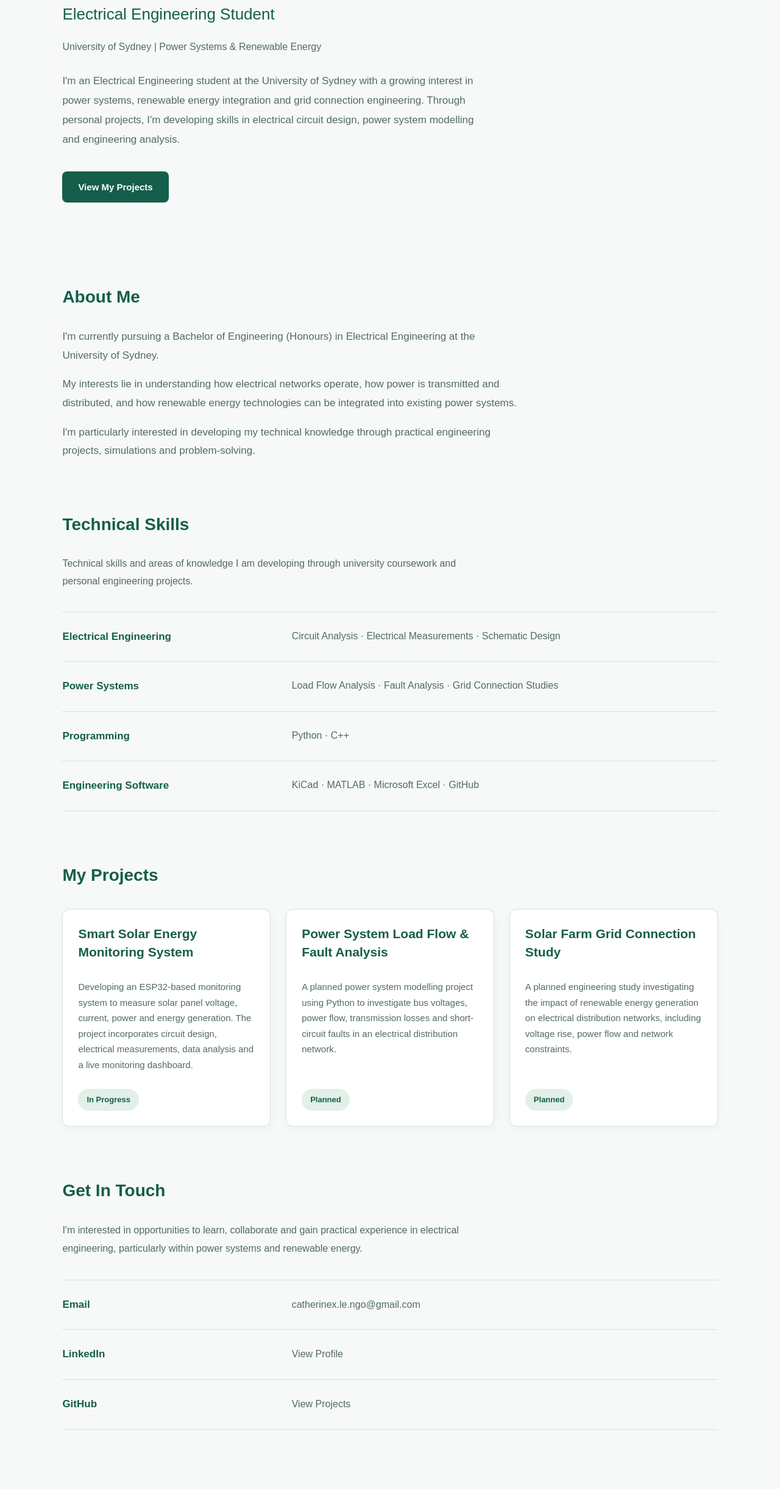
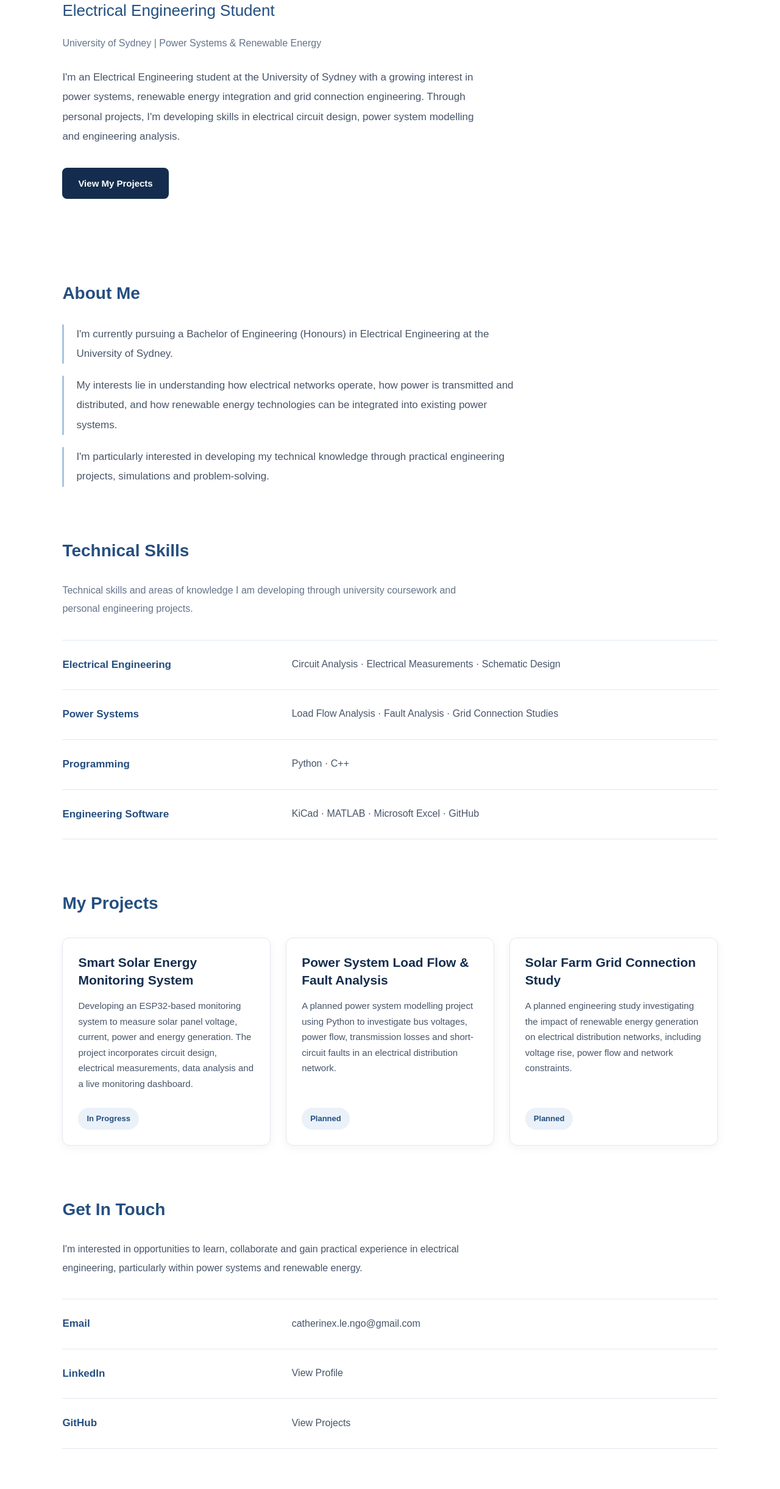
Before and after one commit to catherineelle/engineering-portfolio-, a plain HTML site: page index.html in a window 1280 px wide. Shown: the part 359-2800 px from the top of the page at 61% size. Drawn offline with Linux system fonts and the light colour scheme.

Commit message:
Update style.css

```diff
--- a/style.css
+++ b/style.css
@@ -1,10 +1,12 @@
 
-/* ========================================
+/* =========================================
+   CATHERINE NGO
    ELECTRICAL ENGINEERING PORTFOLIO
-   SAGE GREEN THEME
-======================================== */
+   WHITE & NAVY BLUE THEME
+========================================= */
 
-/* ===== GENERAL STYLING ===== */
+
+/* ===== GLOBAL STYLING ===== */
 
 * {
   box-sizing: border-box;
@@ -15,26 +17,53 @@ html {
 }
 
 body {
-  background-color: #F6F9F8;
-  color: #153F35;
+  background-color: #FFFFFF;
+  color: #142D4E;
   font-family: Arial, sans-serif;
   margin: 0;
   padding: 40px 8%;
   line-height: 1.8;
 }
 
+section {
+  scroll-margin-top: 30px;
+}
+
+h1 {
+  color: #142D4E;
+  font-size: 48px;
+  line-height: 1.3;
+  margin-bottom: 15px;
+}
+
+h2 {
+  color: #254F80;
+  font-size: 28px;
+  margin-top: 60px;
+  margin-bottom: 25px;
+}
+
+p {
+  color: #475569;
+  font-size: 17px;
+  max-width: 750px;
+}
+
+
 /* ===== NAVIGATION BAR ===== */
 
 nav {
   display: flex;
+  flex-wrap: wrap;
+  align-items: center;
   gap: 35px;
   padding: 20px 0;
   margin-bottom: 60px;
-  border-bottom: 1px solid #D1E5DC;
+  border-bottom: 1px solid #E2E8F0;
 }
 
 nav a {
-  color: #526B62;
+  color: #64748B;
   text-decoration: none;
   font-size: 16px;
   font-weight: 600;
@@ -42,39 +71,157 @@ nav a {
 }
 
 nav a:hover {
-  color: #155E4B;
+  color: #142D4E;
 }
 
-/* ===== HOME SECTION ===== */
 
-h1 {
-  color: #153F35;
-  font-size: 48px;
-  line-height: 1.3;
-  margin-bottom: 15px;
+/* ===== HERO / HOMEPAGE ===== */
+
+.hero {
+  padding: 50px 0 70px;
 }
 
-h2 {
-  color: #155E4B;
-  font-size: 28px;
-  margin-top: 60px;
+.hero-label {
+  color: #254F80;
+  font-size: 13px;
+  font-weight: bold;
+  letter-spacing: 2px;
+  margin-bottom: 20px;
+}
+
+.hero h1 {
+  color: #142D4E;
+  font-size: 56px;
+  line-height: 1.2;
+  margin: 0 0 10px;
+}
+
+.hero h2 {
+  color: #254F80;
+  font-size: 26px;
+  font-weight: 500;
+  margin: 0 0 15px;
+}
+
+.hero-subtitle {
+  color: #64748B;
+  font-size: 16px;
   margin-bottom: 25px;
 }
 
-p {
-  color: #526B62;
+.hero-description {
+  color: #475569;
   font-size: 17px;
-  max-width: 750px;
+  max-width: 700px;
+  line-height: 1.9;
+  margin-bottom: 35px;
 }
+
+
+/* ===== VIEW MY PROJECTS BUTTON ===== */
+
+.hero-button {
+  display: inline-block;
+  background-color: #142D4E;
+  color: #FFFFFF;
+  padding: 12px 26px;
+  border-radius: 8px;
+  text-decoration: none;
+  font-size: 15px;
+  font-weight: 600;
+
+  transition:
+    background-color 0.3s ease,
+    transform 0.3s ease;
+}
+
+.hero-button:hover {
+  background-color: #254F80;
+  transform: translateY(-2px);
+}
+
+.hero-button:focus-visible,
+nav a:focus-visible,
+.contact-row a:focus-visible {
+  outline: 3px solid #6B9ED1;
+  outline-offset: 4px;
+}
+
 
 /* ===== ABOUT ME SECTION ===== */
 
-#about + p {
-  border-left: 3px solid #6B9B85;
-  padding-left: 20px;
+#about {
+  margin-bottom: 80px;
 }
 
-/* ===== PROJECT CARDS LAYOUT ===== */
+#about p {
+  color: #475569;
+  line-height: 1.9;
+  max-width: 750px;
+  margin-bottom: 20px;
+  padding-left: 20px;
+  border-left: 3px solid #A9C4E2;
+}
+
+
+/* ===== TECHNICAL SKILLS SECTION ===== */
+
+#skills {
+  margin-top: 80px;
+  margin-bottom: 80px;
+}
+
+.skills-intro {
+  color: #64748B;
+  font-size: 16px;
+  line-height: 1.9;
+  margin-bottom: 35px;
+  max-width: 700px;
+}
+
+.skills-list {
+  width: 100%;
+  border-top: 1px solid #E2E8F0;
+}
+
+.skill-row {
+  display: grid;
+  grid-template-columns: 35% minmax(0, 1fr);
+  align-items: start;
+  gap: 0;
+  padding: 25px 0;
+  border-bottom: 1px solid #E2E8F0;
+
+  transition: padding-left 0.3s ease;
+}
+
+.skill-row:hover {
+  padding-left: 10px;
+}
+
+.skill-row h3 {
+  color: #254F80;
+  font-size: 17px;
+  font-weight: 600;
+  margin: 0;
+}
+
+.skill-row p {
+  color: #475569;
+  font-size: 16px;
+  line-height: 1.8;
+  margin: 0;
+  max-width: none;
+  overflow-wrap: anywhere;
+}
+
+
+/* ===== PROJECTS SECTION ===== */
+
+#projects {
+  margin-top: 80px;
+  margin-bottom: 80px;
+}
 
 .project-container {
   display: grid;
@@ -83,83 +230,139 @@ p {
   margin-top: 30px;
 }
 
-/* ===== INDIVIDUAL PROJECT CARDS ===== */
+
+/* ===== PROJECT CARDS ===== */
 
 .project-card {
   background-color: #FFFFFF;
-  border: 1px solid #D1E5DC;
+  border: 1px solid #E2E8F0;
   border-radius: 12px;
   padding: 25px;
+
   display: flex;
   flex-direction: column;
-  box-shadow: 0 4px 15px rgba(21, 63, 53, 0.04);
-  transition: transform 0.3s ease,
+
+  box-shadow: 0 4px 15px rgba(20, 45, 78, 0.05);
+
+  transition:
+    transform 0.3s ease,
     border-color 0.3s ease,
     box-shadow 0.3s ease;
 }
 
-/* ===== PROJECT CARD HOVER ===== */
-
 .project-card:hover {
   transform: translateY(-5px);
-  border-color: #6B9B85;
-  box-shadow: 0 8px 25px rgba(21, 63, 53, 0.10);
+  border-color: #A9C4E2;
+  box-shadow: 0 8px 25px rgba(20, 45, 78, 0.12);
 }
 
-/* ===== PROJECT TITLES ===== */
-
 .project-card h3 {
-  color: #155E4B;
+  color: #142D4E;
   font-size: 21px;
   line-height: 1.4;
   margin-top: 0;
   margin-bottom: 15px;
 }
 
-/* ===== PROJECT DESCRIPTIONS ===== */
-
 .project-card p {
-  color: #526B62;
+  color: #475569;
   font-size: 15px;
   line-height: 1.7;
   flex-grow: 1;
+  margin-top: 0;
 }
+
 
 /* ===== PROJECT STATUS LABELS ===== */
 
 .project-status {
   display: inline-block;
   align-self: flex-start;
-  background-color: #E2F0E8;
-  color: #155E4B;
+
+  background-color: #EAF1F9;
+  color: #254F80;
+
   padding: 6px 14px;
   border-radius: 20px;
+
   font-size: 13px;
   font-weight: bold;
   margin-top: 12px;
 }
 
+
+/* ===== CONTACT SECTION ===== */
+
+#contact {
+  margin-top: 80px;
+  margin-bottom: 100px;
+}
+
+.contact-intro {
+  color: #475569;
+  font-size: 16px;
+  line-height: 1.9;
+  max-width: 700px;
+  margin-bottom: 35px;
+}
+
+.contact-list {
+  width: 100%;
+  border-top: 1px solid #E2E8F0;
+}
+
+.contact-row {
+  display: grid;
+  grid-template-columns: 35% minmax(0, 1fr);
+  align-items: center;
+  gap: 0;
+
+  padding: 25px 0;
+  border-bottom: 1px solid #E2E8F0;
+}
+
+.contact-row h3 {
+  color: #254F80;
+  font-size: 17px;
+  font-weight: 600;
+  margin: 0;
+}
+
+.contact-row a {
+  color: #475569;
+  font-size: 16px;
+  text-decoration: none;
+  overflow-wrap: anywhere;
+  transition: color 0.3s ease;
+}
+
+.contact-row a:hover {
+  color: #254F80;
+  text-decoration: underline;
+}
+
+
 /* ===== TABLET RESPONSIVENESS ===== */
 
 @media (max-width: 900px) {
+
   .project-container {
     grid-template-columns: repeat(2, minmax(0, 1fr));
   }
+
+  .hero h1 {
+    font-size: 46px;
   }
+
+}
+
 
 /* ===== MOBILE RESPONSIVENESS ===== */
 
 @media (max-width: 600px) {
+
   body {
     padding: 25px 6%;
-  }
-
-  h1 {
-    font-size: 34px;
-  }
-
-  h2 {
-    font-size: 25px;
   }
 
   nav {
@@ -172,80 +375,16 @@ p {
     font-size: 14px;
   }
 
-  .project-container {
-    grid-template-columns: 1fr;
+  h1 {
+    font-size: 34px;
   }
 
-  .project-card {
-    padding: 20px;
-  }
+  h2 {
+    font-size: 25px;
   }
 
+  /* Homepage */
 
-/* ===== HERO / HOMEPAGE SECTION ===== */
-
-.hero {
-  padding: 50px 0 70px;
-}
-
-.hero-label {
-  color: #155E4B;
-  font-size: 13px;
-  font-weight: bold;
-  letter-spacing: 2px;
-  margin-bottom: 20px;
-}
-
-.hero h1 {
-  color: #153F35;
-  font-size: 56px;
-  margin: 0 0 10px;
-}
-
-.hero h2 {
-  color: #155E4B;
-  font-size: 26px;
-  font-weight: 500;
-  margin: 0 0 15px;
-}
-
-.hero-subtitle {
-  color: #526B62;
-  font-size: 16px;
-  margin-bottom: 25px;
-}
-
-.hero-description {
-  color: #526B62;
-  font-size: 17px;
-  max-width: 700px;
-  line-height: 1.9;
-  margin-bottom: 35px;
-}
-
-/* ===== VIEW PROJECTS BUTTON ===== */
-
-.hero-button {
-  display: inline-block;
-  background-color: #155E4B;
-  color: #FFFFFF;
-  padding: 12px 26px;
-  border-radius: 8px;
-  text-decoration: none;
-  font-size: 15px;
-  font-weight: 600;
-  transition: background-color 0.3s ease,
-              transform 0.3s ease;
-}
-
-.hero-button:hover {
-  background-color: #237A62;
-  transform: translateY(-2px);
-}
-
-/* ===== MOBILE HOMEPAGE ===== */
-
-@media (max-width: 600px) {
   .hero {
     padding: 25px 0 45px;
   }
@@ -261,73 +400,22 @@ p {
   .hero-description {
     font-size: 15px;
   }
+
+  .hero-subtitle {
+    font-size: 14px;
   }
 
+  /* About */
 
-/* ===== TECHNICAL SKILLS SECTION ===== */
-
-#skills {
-  margin-top: 80px;
-  margin-bottom: 80px;
+  #about {
+    margin-bottom: 50px;
   }
 
-.skills-intro {
-  color: #526B62;
-  font-size: 16px;
-  margin-bottom: 35px;
-  max-width: 700px;
+  #about p {
+    font-size: 15px;
   }
 
-/* Skills List */
-
-.skills-list {
-  width: 100%;
-  border-top: 1px solid #D1E5DC;
-}
-
-/* Individual Skill Rows */
-
-.skill-row {
-  display: grid;
-  grid-template-columns: 35% 65%;
-  align-items: start;
-  gap: 0;
-  padding: 25px 0;
-  border-bottom: 1px solid #D1E5DC;
-}
-
-/* Skill Category */
-
-.skill-row h3 {
-  color: #155E4B;
-  font-size: 17px;
-  font-weight: 600;
-  margin: 0;
-}
-
-/* Skills Description */
-
-.skill-row p {
-  color: #526B62;
-  font-size: 16px;
-  line-height: 1.8;
-  margin: 0;
-  max-width: none;
-}
-
-/* Hover Effect */
-
-.skill-row {
-  transition: padding-left 0.3s ease;
-}
-
-.skill-row:hover {
-  padding-left: 10px;
-}
-
-/* Mobile Responsiveness */
-
-@media (max-width: 600px) {
+  /* Skills */
 
   #skills {
     margin-top: 50px;
@@ -348,62 +436,22 @@ p {
     font-size: 14px;
   }
 
+  /* Projects */
+
+  #projects {
+    margin-top: 50px;
+    margin-bottom: 50px;
   }
 
-
-/* ===== CONTACT SECTION ===== */
-
-#contact {
-  margin-top: 80px;
-  margin-bottom: 100px;
+  .project-container {
+    grid-template-columns: 1fr;
   }
 
-.contact-intro {
-  color: #526B62;
-  font-size: 16px;
-  line-height: 1.9;
-  max-width: 700px;
-  margin-bottom: 35px;
+  .project-card {
+    padding: 20px;
   }
 
-/* Contact Rows */
-
-.contact-list {
-  width: 100%;
-  border-top: 1px solid #D1E5DC;
-}
-
-.contact-row {
-  display: grid;
-  grid-template-columns: 35% 65%;
-  align-items: center;
-  padding: 25px 0;
-  border-bottom: 1px solid #D1E5DC;
-}
-
-.contact-row h3 {
-  color: #155E4B;
-  font-size: 17px;
-  font-weight: 600;
-  margin: 0;
-}
-
-.contact-row a {
-  color: #526B62;
-  font-size: 16px;
-  text-decoration: none;
-  overflow-wrap: anywhere;
-  transition: color 0.3s ease;
-}
-
-.contact-row a:hover {
-  color: #155E4B;
-  text-decoration: underline;
-}
-
-/* Mobile Responsiveness */
-
-@media (max-width: 600px) {
+  /* Contact */
 
   #contact {
     margin-top: 50px;
@@ -425,3 +473,22 @@ p {
   }
 
 }
+
+
+/* ===== ACCESSIBILITY ===== */
+
+@media (prefers-reduced-motion: reduce) {
+
+  html {
+    scroll-behavior: auto;
+  }
+
+  .project-card,
+  .skill-row,
+  .hero-button,
+  nav a,
+  .contact-row a {
+    transition: none;
+  }
+
+}
```
Lines whose indentation alone changed are shown as unchanged.
